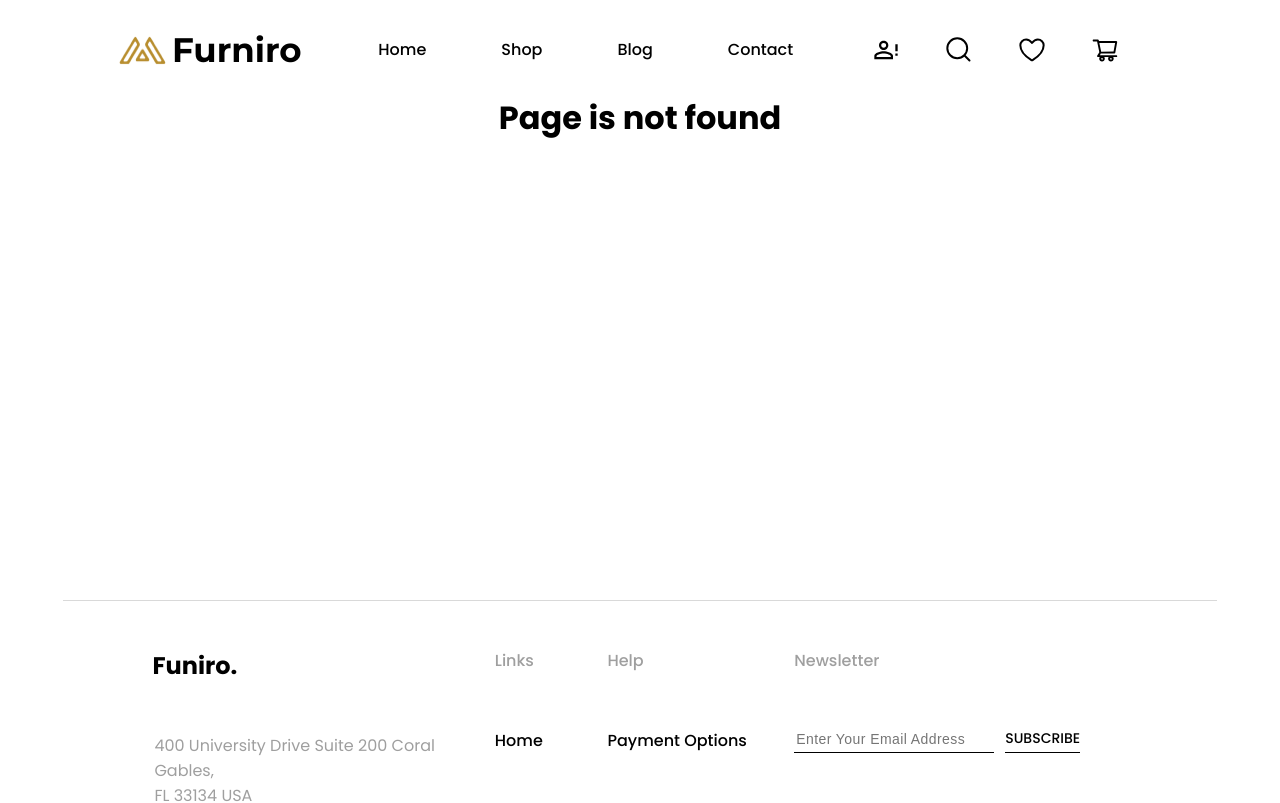
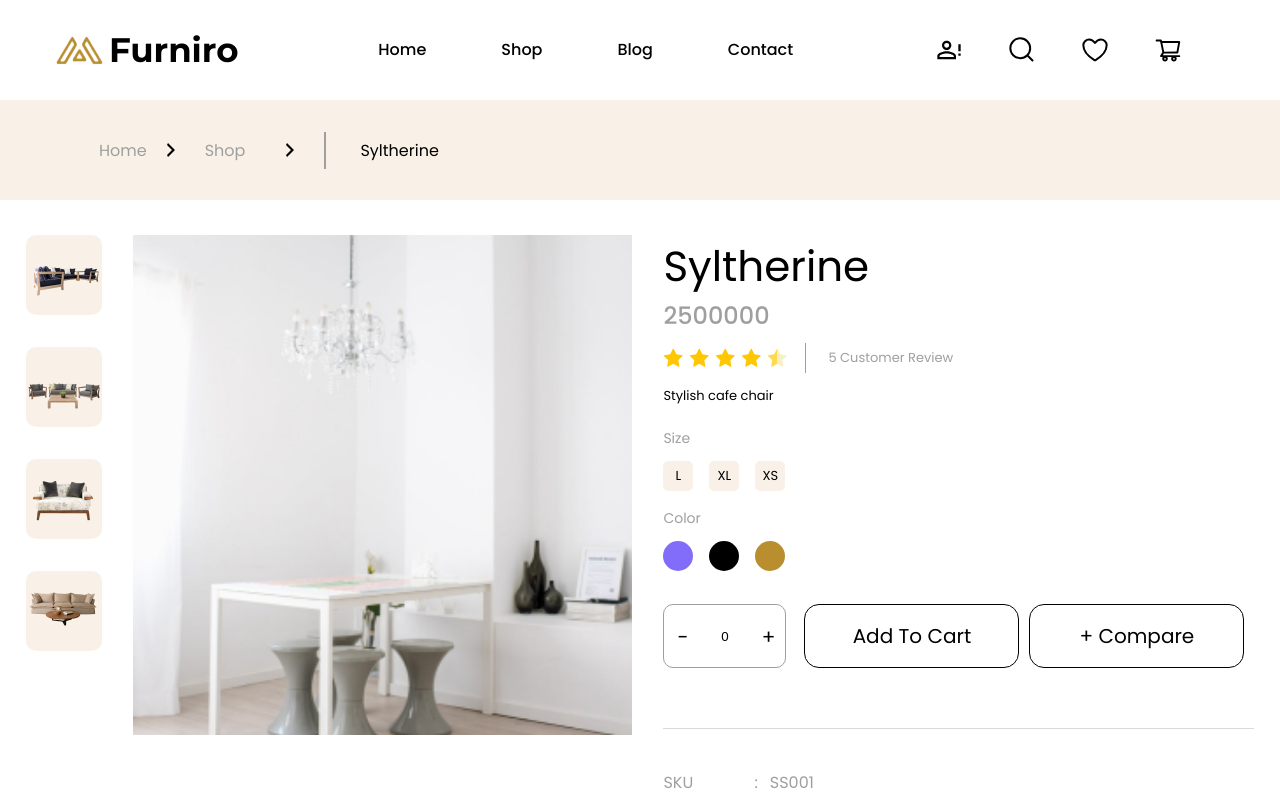
Before and after one commit to SubwaySerfer/e-commerce, a Vue app: page /card-info/1 in a window 1280 px wide. Shown: the top 803 px of the page. Built offline with nearby package versions, Linux system fonts and the light colour scheme.

Commit message:
feat: add dinamic card-info pages

```diff
--- a/public/assets/data/products.json
+++ b/public/assets/data/products.json
@@ -1,12 +1,12 @@
 {
   "products":[
-    {"id":1,"name":"Syltherine","discount":30,"isNew":false,"price": 2500000,"img":"assets/image/products/Syltherine-product.png","description":"Stylish cafe chair"},
-    {"id":2,"name":"Leviosa","discount":0,"isNew":false,"price": 2500000,"img":"assets/image/products/Leviosa-product.png","description":"Stylish cafe chair"},
-    {"id":3,"name":"Lolito","discount":50,"isNew":false,"price": 2500000,"img":"assets/image/products/Lolito-product.png","description":"Stylish cafe chair"},
-    {"id":4,"name":"Respira","discount":0,"isNew":true,"price": 2500000,"img":"assets/image/products/Respira-product.png","description":"Stylish cafe chair"},
-    {"id":5,"name":"Grifo","discount":0,"isNew":false,"price": 2500000,"img":"assets/image/products/Grifo-product.png","description":"Stylish cafe chair"},
-    {"id":6,"name":"Muggo","discount":0,"isNew":true,"price": 2500000,"img":"assets/image/products/Muggo-product.png","description":"Stylish cafe chair"},
-    {"id":7,"name":"Pingky","discount":50,"isNew":false,"price": 2500000,"img":"assets/image/products/Pingky-product.png","description":"Stylish cafe chair"},
-    {"id":8,"name":"Potty","discount":0,"isNew":true,"price": 2500000,"img":"assets/image/products/Potty-product.png","description":"Stylish cafe chair"}
+    {"id":1,"name":"Syltherine","discount":30,"isNew":false,"price": 2500000,"img":"/assets/image/products/Syltherine-product.png","description":"Stylish cafe chair", "counter": 0},
+    {"id":2,"name":"Leviosa","discount":0,"isNew":false,"price": 2500000,"img":"/assets/image/products/Leviosa-product.png","description":"Stylish cafe chair", "counter": 0},
+    {"id":3,"name":"Lolito","discount":50,"isNew":false,"price": 2500000,"img":"/assets/image/products/Lolito-product.png","description":"Stylish cafe chair", "counter": 0},
+    {"id":4,"name":"Respira","discount":0,"isNew":true,"price": 2500000,"img":"/assets/image/products/Respira-product.png","description":"Stylish cafe chair", "counter": 0},
+    {"id":5,"name":"Grifo","discount":0,"isNew":false,"price": 2500000,"img":"/assets/image/products/Grifo-product.png","description":"Stylish cafe chair", "counter": 0},
+    {"id":6,"name":"Muggo","discount":0,"isNew":true,"price": 2500000,"img":"/assets/image/products/Muggo-product.png","description":"Stylish cafe chair", "counter": 0},
+    {"id":7,"name":"Pingky","discount":50,"isNew":false,"price": 2500000,"img":"/assets/image/products/Pingky-product.png","description":"Stylish cafe chair", "counter": 0},
+    {"id":8,"name":"Potty","discount":0,"isNew":true,"price": 2500000,"img":"/assets/image/products/Potty-product.png","description":"Stylish cafe chair", "counter": 0}
   ]
 }
--- a/public/assets/data/recentPosts.json
+++ b/public/assets/data/recentPosts.json
@@ -1,9 +1,9 @@
 {
   "posts": [
-    {"id":1,"title":"Going all-in with millennial design","date":"03 Aug 2022","img":"assets/image/posts/recent/recentImage-1.png", "alt": "notepad with pen."},
-    {"id":2,"title":"Exploring new ways of decorating","date":"20 Jun 2022","img":"assets/image/posts/recent/recentImage-2.png", "alt": "text at the image, read more."},
-    {"id":3,"title":"Handmade pieces that took time to make","date":"02 Jun 2022","img":"assets/image/posts/recent/recentImage-3.png", "alt": "work place: tea, laptop and notepad."},
-    {"id":4,"title":"Modern home in Milan","date":"13 May 2022","img":"assets/image/posts/recent/recentImage-4.png", "alt": "work place: laptop, phone and flowers."},
-    {"id":5,"title":"Colorful office redesign","date":"01 Apr 2022","img":"assets/image/posts/recent/recentImage-5.png", "alt": "morning, coffee, notepad, sunglasses and wood table with chair."}
+    {"id":1,"title":"Going all-in with millennial design","date":"03 Aug 2022","img":"/assets/image/posts/recent/recentImage-1.png", "alt": "notepad with pen."},
+    {"id":2,"title":"Exploring new ways of decorating","date":"20 Jun 2022","img":"/assets/image/posts/recent/recentImage-2.png", "alt": "text at the image, read more."},
+    {"id":3,"title":"Handmade pieces that took time to make","date":"02 Jun 2022","img":"/assets/image/posts/recent/recentImage-3.png", "alt": "work place: tea, laptop and notepad."},
+    {"id":4,"title":"Modern home in Milan","date":"13 May 2022","img":"/assets/image/posts/recent/recentImage-4.png", "alt": "work place: laptop, phone and flowers."},
+    {"id":5,"title":"Colorful office redesign","date":"01 Apr 2022","img":"/assets/image/posts/recent/recentImage-5.png", "alt": "morning, coffee, notepad, sunglasses and wood table with chair."}
   ]
 }
--- a/public/assets/data/relatedList.json
+++ b/public/assets/data/relatedList.json
@@ -1,12 +1,12 @@
 {
   "products":[
-    {"id":1,"name":"Syltherine","discount":30,"isNew":false,"price": 2500000,"img":"assets/image/products/Syltherine-product.png","description":"Stylish cafe chair"},
-    {"id":2,"name":"Leviosa","discount":0,"isNew":false,"price": 2500000,"img":"assets/image/products/Leviosa-product.png","description":"Stylish cafe chair"},
-    {"id":3,"name":"Lolito","discount":50,"isNew":false,"price": 2500000,"img":"assets/image/products/Lolito-product.png","description":"Stylish cafe chair"},
-    {"id":4,"name":"Respira","discount":0,"isNew":true,"price": 2500000,"img":"assets/image/products/Respira-product.png","description":"Stylish cafe chair"},
-    {"id":5,"name":"Grifo","discount":0,"isNew":false,"price": 2500000,"img":"assets/image/products/Grifo-product.png","description":"Stylish cafe chair"},
-    {"id":6,"name":"Muggo","discount":0,"isNew":true,"price": 2500000,"img":"assets/image/products/Muggo-product.png","description":"Stylish cafe chair"},
-    {"id":7,"name":"Pingky","discount":50,"isNew":false,"price": 2500000,"img":"assets/image/products/Pingky-product.png","description":"Stylish cafe chair"},
-    {"id":8,"name":"Potty","discount":0,"isNew":true,"price": 2500000,"img":"assets/image/products/Potty-product.png","description":"Stylish cafe chair"}
+    {"id":1,"name":"Syltherine","discount":30,"isNew":false,"price": 2500000,"img":"/assets/image/products/Syltherine-product.png","description":"Stylish cafe chair"},
+    {"id":2,"name":"Leviosa","discount":0,"isNew":false,"price": 2500000,"img":"/assets/image/products/Leviosa-product.png","description":"Stylish cafe chair"},
+    {"id":3,"name":"Lolito","discount":50,"isNew":false,"price": 2500000,"img":"/assets/image/products/Lolito-product.png","description":"Stylish cafe chair"},
+    {"id":4,"name":"Respira","discount":0,"isNew":true,"price": 2500000,"img":"/assets/image/products/Respira-product.png","description":"Stylish cafe chair"},
+    {"id":5,"name":"Grifo","discount":0,"isNew":false,"price": 2500000,"img":"/assets/image/products/Grifo-product.png","description":"Stylish cafe chair"},
+    {"id":6,"name":"Muggo","discount":0,"isNew":true,"price": 2500000,"img":"/assets/image/products/Muggo-product.png","description":"Stylish cafe chair"},
+    {"id":7,"name":"Pingky","discount":50,"isNew":false,"price": 2500000,"img":"/assets/image/products/Pingky-product.png","description":"Stylish cafe chair"},
+    {"id":8,"name":"Potty","discount":0,"isNew":true,"price": 2500000,"img":"/assets/image/products/Potty-product.png","description":"Stylish cafe chair"}
   ]
 }
--- a/src/components/cardInfo/CardButtons.vue
+++ b/src/components/cardInfo/CardButtons.vue
@@ -5,15 +5,42 @@
       class="card-buttons__btn card-buttons__btn_counter"
     ></base-button> -->
     <div class="card-buttons__btn_counter">
-      <button class="counter__item btn btn__minus">-</button><input type="numeric" class="counter__input"
-        value="1" /><button class="counter__item btn btn__plus">
-        +
-      </button>
+      <button class="counter__item btn btn__minus" @click="removeToCounter(id)">-</button><input type="numeric"
+        class="counter__input" :value="count" />
+      <button class="counter__item btn btn__plus" @click="appendToCounter(id)">+</button>
     </div>
-    <base-button linkName="Add To Cart" class="card-buttons__btn btn"></base-button>
+    <base-button linkName="Add To Cart" class="card-buttons__btn btn" @click="appendToCart(id)"></base-button>
     <base-button linkName="+ Compare" class="card-buttons__btn btn"></base-button>
   </div>
 </template>
+
+<script>
+export default {
+  props: ['counter', 'id'],
+  data() {
+    return {
+      count: this.counter
+    }
+  },
+  methods: {
+    appendToCounter(val) {
+      this.count++
+      // this.$store.commit('home/editCartItems', { id: id, action: 'add' })
+    },
+    removeToCounter(val) {
+      if (this.count <= 0) {
+        return this.count = 0
+      } else {
+        this.count--
+      }
+      // this.$store.commit('home/editCartItems', { id: id })
+    },
+    // appendToCart(id) {
+    // TODO: Сделать добавление с определенным колличеством + описание товара
+    // }
+  }
+}
+</script>
 
 <style scoped>
 .card-buttons {
--- a/src/components/cardInfo/CardSection.vue
+++ b/src/components/cardInfo/CardSection.vue
@@ -15,11 +15,11 @@
       </li>
     </ul>
     <div class="card-section__main-photo">
-      <img src="/assets/image/cardInfo/mainSofa1.png" alt="sofa with two armchairs." class="main-photo" />
+      <img :src=currentItem.img alt="sofa with two armchairs." class="main-photo" />
     </div>
 
-    <card-section-info name="Asgaard sofa" price="Rs. 250,000.00" description="Setting the bar as one of the loudest speakers in its class, the Kilburn is a compact, stout-hearted hero with a well-balanced audio which boasts a clear midrange and extended highs for a sound.
-"></card-section-info>
+    <card-section-info :name=currentItem.name :price=currentItem.price :description=currentItem.description
+      :counter=currentItem.counter :id=currentItem.id></card-section-info>
   </section>
 </template>
 
@@ -27,6 +27,7 @@
 import CardSectionInfo from "./CardSectionInfo.vue";
 
 export default {
+  props: ['currentItem'],
   components: {
     CardSectionInfo,
   },
@@ -150,9 +151,6 @@ export default {
 }
 
 @media(max-width: 420px) {
-  .card-section__images-list {
-    /* padding: 0; */
-  }
 
   .images-list__item {
     width: 6rem;
--- a/src/components/cardInfo/CardSectionInfo.vue
+++ b/src/components/cardInfo/CardSectionInfo.vue
@@ -22,7 +22,7 @@
       <li class="list-colors__color list-colors__color_black"></li>
       <li class="list-colors__color list-colors__color_yellow"></li>
     </ul>
-    <card-buttons></card-buttons>
+    <card-buttons :counter=counter :id=id></card-buttons>
     <span class="line"></span>
     <card-media></card-media>
   </div>
@@ -33,7 +33,7 @@ import CardButtons from "./CardButtons.vue";
 import CardReview from "./CardReview.vue";
 
 export default {
-  props: ["name", "price", "description"],
+  props: ["name", "price", "description", "counter", 'id'],
   components: {
     CardMedia,
     CardButtons,
--- a/src/components/profile/ProfileInfo.vue
+++ b/src/components/profile/ProfileInfo.vue
@@ -22,7 +22,7 @@
           <label for="" class="profile-field__el">Phone<input type="tel" class="profile-field__input" /></label>
         </li>
       </ul>
-      <base-button class="" modeLabel="white-btn" mode="white-btn" type="submit">Save</base-button>
+      <base-button modeLabel="white-btn" mode="white-btn" type="submit">Save</base-button>
     </form>
   </main>
 </template>
--- a/src/components/ui/BaseCard.vue
+++ b/src/components/ui/BaseCard.vue
@@ -58,7 +58,7 @@ export default {
       console.log('share', id)
     },
     routeToCart(id) {
-      this.$router.push('/card-info');
+      this.$router.push(`/card-info/${id}`);
     }
   },
 
--- a/src/pages/cardInfo/CardInfoPage.vue
+++ b/src/pages/cardInfo/CardInfoPage.vue
@@ -1,8 +1,8 @@
 <template>
   <main>
-    <page-navigation mainPage="Home" currentPage="Shop" cardName="Asgaard sofa" mainPageName="/home"
-      currentPageName="/shop" cardPageName="/card-info"></page-navigation>
-    <card-section></card-section>
+    <page-navigation mainPage="Home" currentPage="Shop" :cardName="currentItem.name" mainPageName="/home"
+      currentPageName="/shop" cardPageName='/card-info'></page-navigation>
+    <card-section :currentItem="currentItem"></card-section>
     <card-description></card-description>
     <related-products></related-products>
   </main>
@@ -21,6 +21,25 @@ export default {
     CardDescription,
     RelatedProducts,
   },
+  data() {
+    return {
+      id: this.$route.params['id'],
+      // currentItem: {}
+    }
+  },
+  // mounted() {
+  //   console.log(this.furnitureList.find(el => el.id == this.id))
+  // },
+  watch: {
+    $route(toRoute) {
+      this.id = toRoute.params['id']
+    }
+  },
+  computed: {
+    currentItem() {
+      return this.$store.getters["home/furnitureList"].find(el => el.id == this.id)
+    },
+  }
 };
 </script>
 
--- a/src/pages/notFound/NotFound.vue
+++ b/src/pages/notFound/NotFound.vue
@@ -1,6 +1,33 @@
 <template>
-  <main>
-    <h1> Page is not found
-    </h1>
+  <main class="not-found">
+    <h1 class="not-found__label"> The page was not found</h1>
+    <base-button modeLabel="white-btn" mode="white-btn" @click="goPreviousPage">Previous Page</base-button>
   </main>
 </template>
+
+<script>
+export default {
+  methods: {
+    goPreviousPage() {
+      console.log(this.$router.go(-1))
+      // this.$router.go(-1)
+    }
+  }
+}
+</script>
+
+<style scoped>
+.not-found {
+  display: flex;
+  flex-direction: column;
+  height: 100%;
+  align-items: center;
+  justify-content: center;
+  gap: 5rem;
+}
+
+.not-found__label {
+  color: #b88e2f;
+  font-size: 4rem;
+}
+</style>
--- a/src/router/index.js
+++ b/src/router/index.js
@@ -30,8 +30,7 @@ const router = createRouter({
       component: ShopPage,
     },
     {
-      path: '/card-info',
-      name: 'cardInfo',
+      path: '/card-info/:id',
       component: CardInfoPage,
     },
     {
--- a/src/store/modules/home/mutations.js
+++ b/src/store/modules/home/mutations.js
@@ -32,6 +32,9 @@ export default {
       if (!currentItem) {
         return
       } else {
+        if (currentItem.counter == 0) {
+          return
+        }
         currentItem.counter--
       }
     }
```
